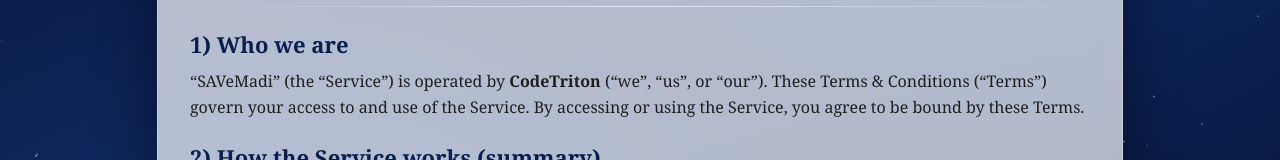
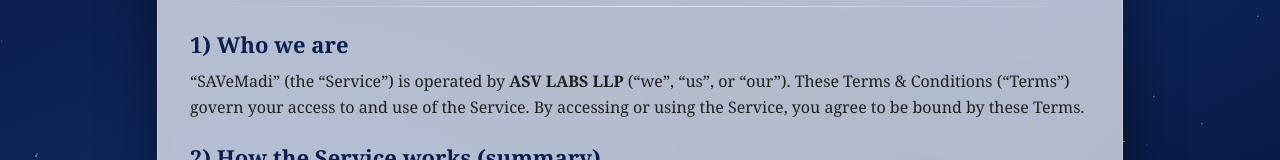
Before and after one commit to uraichur/savemadi-landing, a plain HTML site: page terms/index.html in a window 1280 px wide. Shown: the part 496-656 px from the top of the page. Drawn offline with Linux system fonts and the light colour scheme.

Commit message:
Update index.html
Changed from CodeTriton to ASV LABS LLP

```diff
--- a/terms/index.html
+++ b/terms/index.html
@@ -114,7 +114,7 @@
     <div class="hr"></div>
 
     <h2>1) Who we are</h2>
-    <p>“SAVeMadi” (the “Service”) is operated by <strong>CodeTriton</strong> (“we”, “us”, or “our”). These Terms &amp; Conditions (“Terms”) govern your access to and use of the Service. By accessing or using the Service, you agree to be bound by these Terms.</p>
+    <p>“SAVeMadi” (the “Service”) is operated by <strong>ASV LABS LLP</strong> (“we”, “us”, or “our”). These Terms &amp; Conditions (“Terms”) govern your access to and use of the Service. By accessing or using the Service, you agree to be bound by these Terms.</p>
 
     <h2>2) How the Service works (summary)</h2>
     <p>Event organizers upload event photos to our backend. Guests scan a QR code at the venue, open our landing page, verify their WhatsApp number via OTP, and then proceed to the client page to capture a live selfie. Our system computes embeddings and performs a face-recognition match to surface photos that likely include the guest, which the guest can view and download.</p>
```
